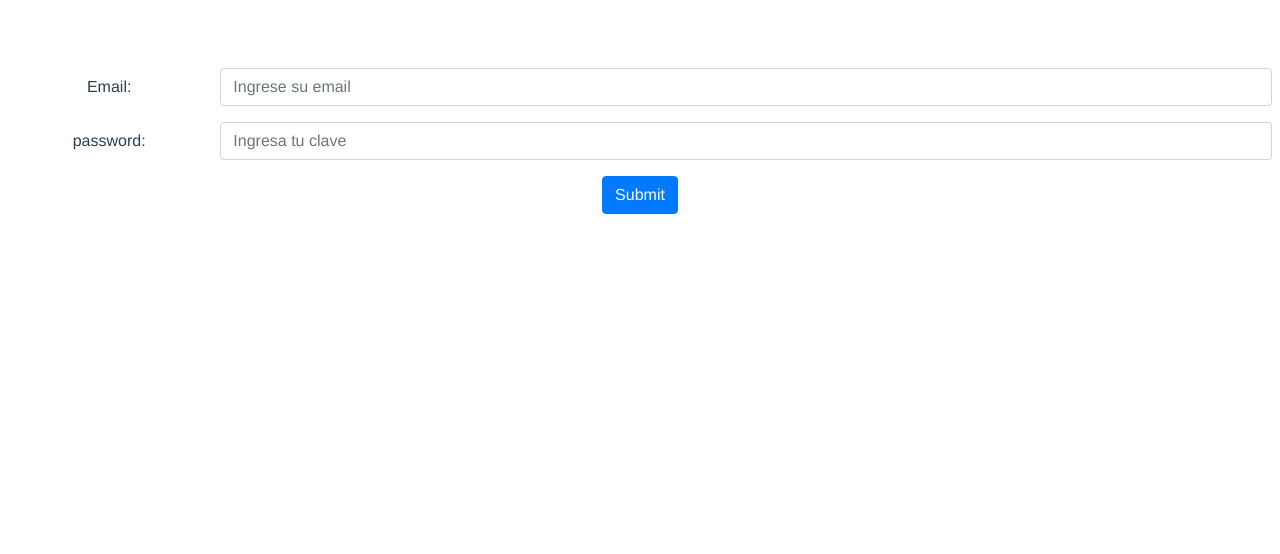
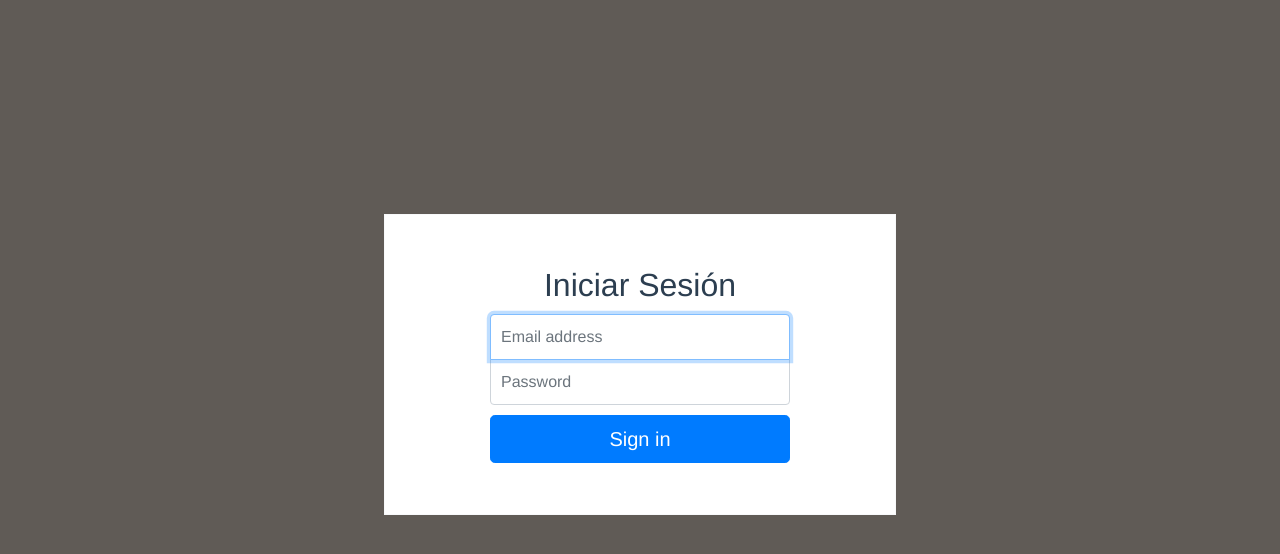
Before and after one commit to dacostap-dev/app_viru, a Vue app: page / in a window 1280 px wide. Shown: the top 554 px of the page. Built offline with nearby package versions, Linux system fonts and the light colour scheme.

Commit message:
añadiendo login y logout

```diff
--- a/public/index.html
+++ b/public/index.html
@@ -16,3 +16,11 @@
     <!-- built files will be auto injected -->
   </body>
 </html>
+<style>
+body.login {
+    background: #605B56;
+}
+body.home {
+    background: pink;
+}
+</style>
--- a/src/store.js
+++ b/src/store.js
@@ -59,6 +59,7 @@ export default new Vuex.Store({
             axios.defaults.headers.common['Authorization'] = 'Bearer ' + context.state.token; // Luego de logearse se utilizara el token en el header para todas los request
         }).catch(error => {
             if(error.response && error.response.status === 400){
+              context.commit('errorsList', error.response.status)
               console.log('Usuario Incorrecto')
             }
             reject(error)
--- a/src/views/Home.vue
+++ b/src/views/Home.vue
@@ -23,6 +23,9 @@
 import Menu from '@/components/Menu/MenuComponent.vue'
 
 export default {
+  beforeCreate: function() {
+        document.body.className = 'home';
+  },
   name: 'home',
   components: {
     Menu
--- a/src/views/Login.vue
+++ b/src/views/Login.vue
@@ -1,46 +1,86 @@
 <template>
-    <div>
-         <b-form action="#" class="m-2"  @submit.prevent="login">
-          <b-form-group label-cols="4" label-cols-lg="2" label="Email:">
-            <b-form-input type="text" required
-                          name="email"
-                          v-model="email"
-                          placeholder="Ingrese su email">
-            </b-form-input>
-          </b-form-group>
+  <div class="login-wrapper border border-light">
+    <form class="form-signin" @submit.prevent="login">
+      <h2 class="form-signin-heading">Iniciar Sesión</h2>
+      <label for="inputEmail" class="sr-only">Email address</label>
+      <input v-model="email" type="email" id="inputEmail" class="form-control" placeholder="Email address" required autofocus>
+      <label for="inputPassword" class="sr-only">Password</label>
+      <input v-model="password" type="password" id="inputPassword" class="form-control" placeholder="Password" required>
+      <b-alert v-if="errors==400" variant="danger" show>Usuario Incorrecto</b-alert>
+      <button class="btn btn-lg btn-primary btn-block" type="submit">Sign in</button>
+    </form>
+  </div>
+</template>
 
-          <b-form-group label-cols="4" label-cols-lg="2" label="password:">
-            <b-form-input type="password"
-                          name="text"
-                          v-model="pass"
-                          placeholder="Ingresa tu clave">
-            </b-form-input>
-          </b-form-group>
-
-          <b-button type="submit" variant="primary">Submit</b-button>
-
-        </b-form>
-    </div>
-</template>
 <script>
+import {mapState} from "vuex"
 export default {
+   beforeCreate: function() {
+        document.body.className = 'login';
+    },
     data(){
         return {
             email: '',
-            pass: ''
+            password: ''
         }
     },
     methods: {
         login(){
             this.$store.dispatch('solicitarToken', {
              email: this.email,
-             password: this.pass
+             password: this.password
             }).then(response => {
               this.$router.push({name: 'home'})
               console.log(response)
             })
 
         }
+    },
+    computed:{
+      ...mapState(['errors'])
     }
 }
 </script>
+
+<style lang="css">
+
+.login-wrapper {
+  background: #fff;
+  width: 40%;
+  margin: 12% auto;
+}
+
+.form-signin {
+  max-width: 330px;
+  padding: 10% 15px;
+  margin: 0 auto;
+}
+.form-signin .form-signin-heading,
+.form-signin .checkbox {
+  margin-bottom: 10px;
+}
+.form-signin .checkbox {
+  font-weight: normal;
+}
+.form-signin .form-control {
+  position: relative;
+  height: auto;
+  -webkit-box-sizing: border-box;
+          box-sizing: border-box;
+  padding: 10px;
+  font-size: 16px;
+}
+.form-signin .form-control:focus {
+  z-index: 2;
+}
+.form-signin input[type="email"] {
+  margin-bottom: -1px;
+  border-bottom-right-radius: 0;
+  border-bottom-left-radius: 0;
+}
+.form-signin input[type="password"] {
+  margin-bottom: 10px;
+  border-top-left-radius: 0;
+  border-top-right-radius: 0;
+}
+</style>
```
Also changed, not shown: src/background.js (+8 -0 lines).
